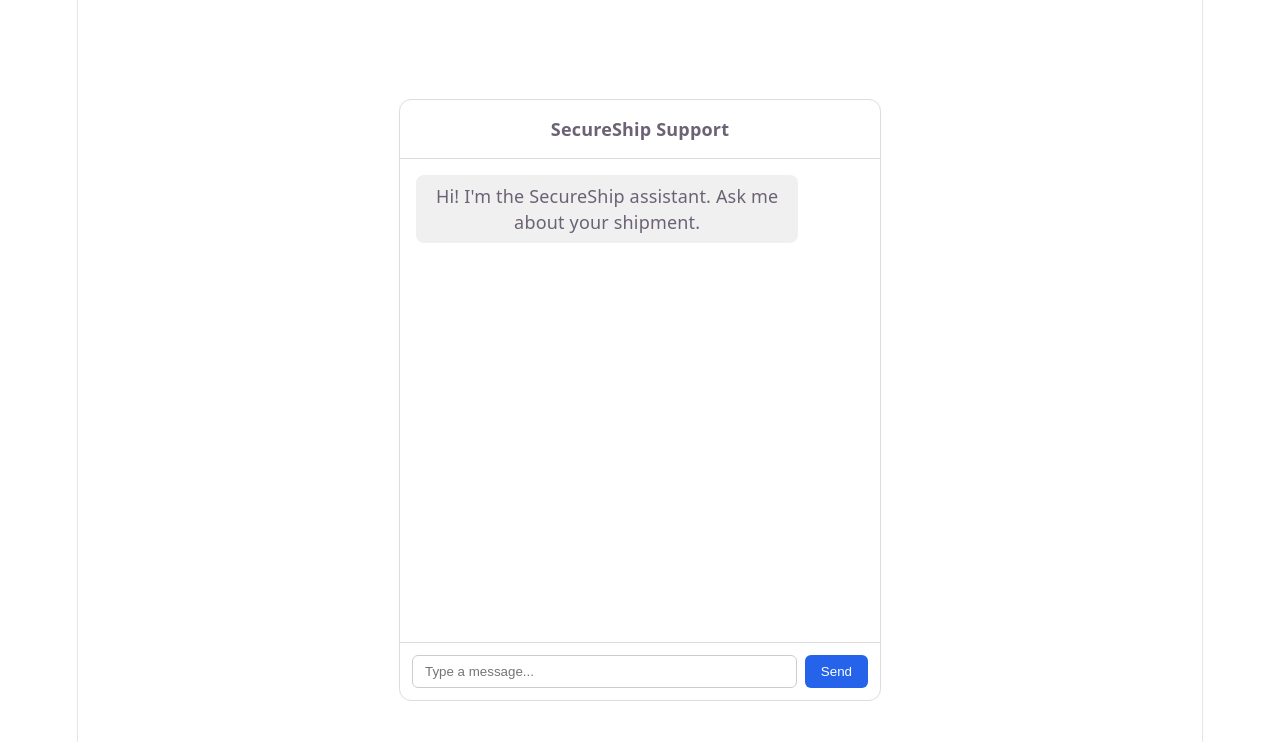
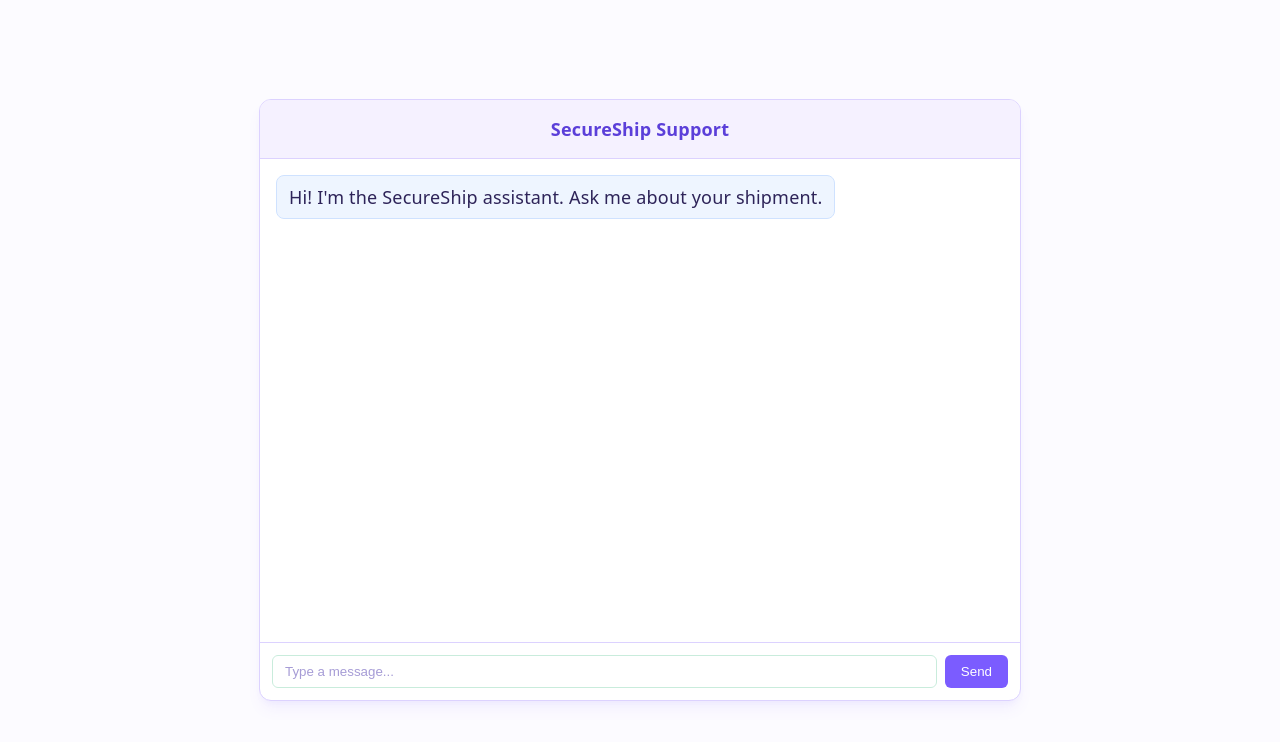
Before and after one commit to andjared/ai-secure-ship, a React (Vite) app in the folder frontend/: page / in a window 1280 px wide. Shown: the top 742 px of the page. Built offline with nearby package versions, Linux system fonts and the light colour scheme.

Commit message:
update ui

```diff
--- a/frontend/src/components/ChatWindow/ChatWindow.css
+++ b/frontend/src/components/ChatWindow/ChatWindow.css
@@ -1,11 +1,13 @@
 .chat-window {
   display: flex;
   flex-direction: column;
-  width: min(480px, 100%);
+  width: min(760px, 100%);
   height: 600px;
   margin: 40px auto;
-  border: 1px solid #ddd;
+  background: var(--surface);
+  border: 1px solid var(--border);
   border-radius: 12px;
+  box-shadow: var(--shadow);
   overflow: hidden;
   font-family: system-ui, sans-serif;
 }
@@ -13,7 +15,9 @@
 .chat-window__header {
   padding: 16px;
   font-weight: 600;
-  border-bottom: 1px solid #ddd;
+  color: var(--text-title);
+  background: var(--header-bg);
+  border-bottom: 1px solid var(--border);
 }
 
 .chat-window__messages {
@@ -33,38 +37,94 @@
 }
 
 .chat-message--assistant {
-  background: #f0f0f0;
+  background: var(--bubble-assistant);
+  border: 1px solid var(--bubble-assistant-border);
+  color: var(--text-h);
   align-self: flex-start;
 }
 
 .chat-message--user {
-  background: #2563eb;
+  background: var(--accent);
   color: white;
   align-self: flex-end;
+}
+
+.chat-message--typing {
+  display: flex;
+  gap: 4px;
+  align-items: center;
+  padding: 12px 14px;
+}
+.chat-message--typing span {
+  width: 8px;
+  height: 8px;
+  border-radius: 50%;
+  background: var(--accent);
+  animation: typing-bounce 1.2s ease-in-out infinite;
+}
+.chat-message--typing span:nth-child(2) {
+  animation-delay: 0.15s;
+}
+.chat-message--typing span:nth-child(3) {
+  animation-delay: 0.3s;
+}
+
+@keyframes typing-bounce {
+  0%,
+  60%,
+  100% {
+    transform: translateY(0);
+    opacity: 0.4;
+  }
+  30% {
+    transform: translateY(-4px);
+    opacity: 1;
+  }
+}
+
+@media (prefers-reduced-motion: reduce) {
+  .chat-message--typing span {
+    animation: none;
+    opacity: 0.7;
+  }
 }
 
 .chat-window__form {
   display: flex;
   gap: 8px;
   padding: 12px;
-  border-top: 1px solid #ddd;
+  border-top: 1px solid var(--border);
 }
 
 .chat-window__input {
   flex: 1;
   padding: 8px 12px;
-  border: 1px solid #ccc;
+  color: var(--text-h);
+  background: var(--surface);
+  border: 1px solid var(--border-soft);
   border-radius: 6px;
+}
+.chat-window__input::placeholder {
+  color: var(--text-placeholder);
+}
+.chat-window__input:focus {
+  outline: none;
+  border-color: var(--accent);
+  box-shadow: 0 0 0 3px var(--accent-bg);
 }
 
 .chat-window__send {
   padding: 8px 16px;
   border: none;
   border-radius: 6px;
-  background: #2563eb;
+  background: var(--accent);
   color: white;
   cursor: pointer;
 }
-.chat-window__send:disabled{
+.chat-window__send:hover:not(:disabled) {
+  background: var(--accent-hover);
+}
+.chat-window__send:disabled {
+  opacity: 0.6;
   cursor: not-allowed;
 }
--- a/frontend/src/components/ChatWindow/ChatWindow.tsx
+++ b/frontend/src/components/ChatWindow/ChatWindow.tsx
@@ -65,6 +65,17 @@
             {message.content}
           </div>
         ))}
+        {isPending && (
+          <div
+            className="chat-message chat-message--assistant chat-message--typing"
+            role="status"
+            aria-label="SecureShip assistant is typing"
+          >
+            <span />
+            <span />
+            <span />
+          </div>
+        )}
       </div>
       <form className="chat-window__form" onSubmit={handleSubmit}>
         <input
@@ -74,7 +85,11 @@
           placeholder="Type a message..."
           disabled={isPending}
         />
-        <button className="chat-window__send" type="submit" disabled={isPending}>
+        <button
+          className="chat-window__send"
+          type="submit"
+          disabled={isPending}
+        >
           Send
         </button>
       </form>
--- a/frontend/src/index.css
+++ b/frontend/src/index.css
@@ -1,15 +1,24 @@
 :root {
-  --text: #6b6375;
-  --text-h: #08060d;
-  --bg: #fff;
-  --border: #e5e4e7;
+  --text: #5b5480;
+  --text-h: #2e2459;
+  --text-title: #5b3fd9;
+  --text-placeholder: #a69cd6;
+  --bg: #fcfbff;
+  --surface: #ffffff;
+  --border: #dcd2ff;
+  --border-soft: #c9ecdc;
   --code-bg: #f4f3ec;
-  --accent: #aa3bff;
-  --accent-bg: rgba(170, 59, 255, 0.1);
-  --accent-border: rgba(170, 59, 255, 0.5);
+  --accent: #7b5cff;
+  --accent-hover: #6a48f5;
+  --accent-bg: rgba(123, 92, 255, 0.15);
+  --accent-border: rgba(123, 92, 255, 0.5);
+  --bubble-assistant: #eef5ff;
+  --bubble-assistant-border: #cfe2ff;
+  --header-bg: #f5f1ff;
   --social-bg: rgba(244, 243, 236, 0.5);
   --shadow:
-    rgba(0, 0, 0, 0.1) 0 10px 15px -3px, rgba(0, 0, 0, 0.05) 0 4px 6px -2px;
+    rgba(123, 92, 255, 0.08) 0 10px 15px -3px,
+    rgba(123, 92, 255, 0.05) 0 4px 6px -2px;
 
   --sans: system-ui, 'Segoe UI', Roboto, sans-serif;
   --heading: system-ui, 'Segoe UI', Roboto, sans-serif;
@@ -17,7 +26,7 @@
 
   font: 18px/145% var(--sans);
   letter-spacing: 0.18px;
-  color-scheme: light dark;
+  color-scheme: light;
   color: var(--text);
   background: var(--bg);
   font-synthesis: none;
@@ -30,32 +39,11 @@
   }
 }
 
-@media (prefers-color-scheme: dark) {
-  :root {
-    --text: #9ca3af;
-    --text-h: #f3f4f6;
-    --bg: #16171d;
-    --border: #2e303a;
-    --code-bg: #1f2028;
-    --accent: #c084fc;
-    --accent-bg: rgba(192, 132, 252, 0.15);
-    --accent-border: rgba(192, 132, 252, 0.5);
-    --social-bg: rgba(47, 48, 58, 0.5);
-    --shadow:
-      rgba(0, 0, 0, 0.4) 0 10px 15px -3px, rgba(0, 0, 0, 0.25) 0 4px 6px -2px;
-  }
-
-  #social .button-icon {
-    filter: invert(1) brightness(2);
-  }
-}
-
 #root {
   width: 1126px;
   max-width: 100%;
   margin: 0 auto;
   text-align: center;
-  border-inline: 1px solid var(--border);
   min-height: 100svh;
   display: flex;
   flex-direction: column;
```
